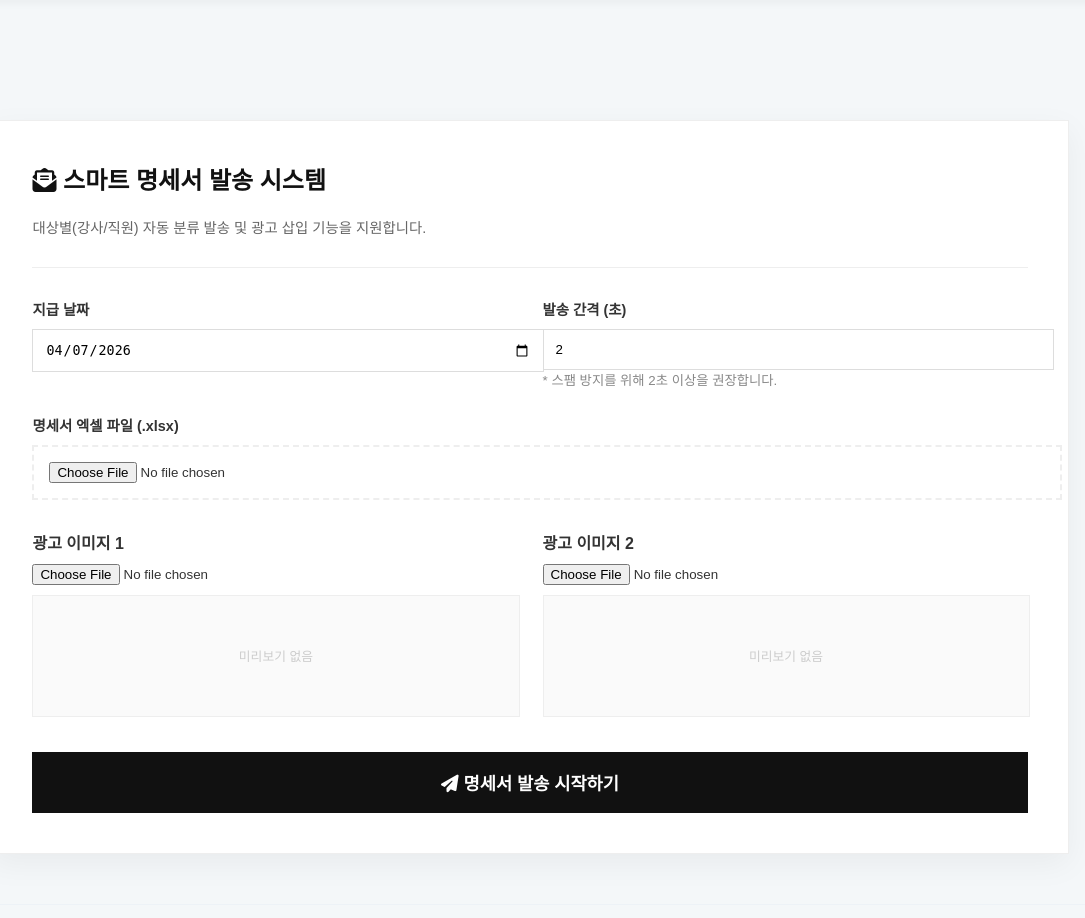
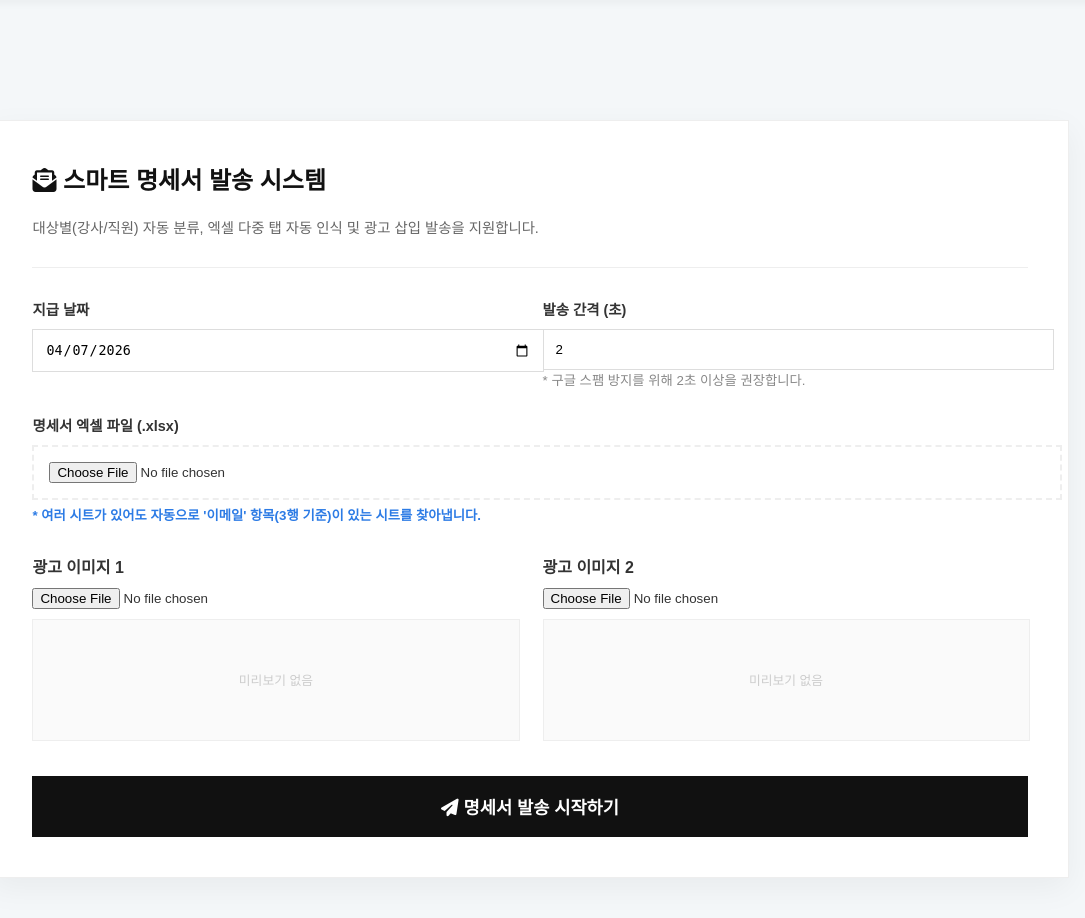
Before and after one commit to saedam2025/sc, a Python web app: template templates/payroll_form.html in a window 1280 px wide. Shown: the part 76-994 px from the top of the page, without its empty margins (110-1195 px from the left). Run offline with Jinja, Linux system fonts and the light colour scheme; the template is opened without the code that fills it, so the values that code supplies are empty; some web fonts are replaced.

Commit message:
Add files via upload

```diff
--- a/templates/payroll_form.html
+++ b/templates/payroll_form.html
@@ -3,7 +3,7 @@
 <div class="content-container" style="max-width: 900px; margin-top: 40px;">
     <div style="background: white; padding: 40px; border-radius: 0; border: 1px solid #eee; box-shadow: 0 10px 30px rgba(0,0,0,0.05);">
         <h2 style="margin-top:0; color:#111; font-weight: 800;"><i class="fa-solid fa-envelope-open-text"></i> 스마트 명세서 발송 시스템</h2>
-        <p style="color: #666; font-size: 0.9rem;">대상별(강사/직원) 자동 분류 발송 및 광고 삽입 기능을 지원합니다.</p>
+        <p style="color: #666; font-size: 0.9rem;">대상별(강사/직원) 자동 분류, 엑셀 다중 탭 자동 인식 및 광고 삽입 발송을 지원합니다.</p>
         <hr style="border:0; border-top:1px solid #eee; margin: 30px 0;">
 
         <form id="payroll-form" enctype="multipart/form-data">
@@ -15,13 +15,14 @@
                 <div>
                     <label style="font-weight: bold; display: block; margin-bottom: 10px; font-size: 0.9rem;">발송 간격 (초)</label>
                     <input type="number" name="interval" value="2" step="0.5" min="0.5" class="form-control" style="width:100%; padding:12px; border:1px solid #ddd; outline: none;">
-                    <small style="color: #888;">* 스팸 방지를 위해 2초 이상을 권장합니다.</small>
+                    <small style="color: #888;">* 구글 스팸 방지를 위해 2초 이상을 권장합니다.</small>
                 </div>
             </div>
 
             <div style="margin-bottom: 30px;">
                 <label style="font-weight: bold; display: block; margin-bottom: 10px; font-size: 0.9rem;">명세서 엑셀 파일 (.xlsx)</label>
                 <input type="file" name="excel" id="excel" accept=".xlsx" required style="width:100%; padding:15px; border: 2px dashed #eee; cursor: pointer;">
+                <small style="color:#2c7be5; font-weight:bold; display:block; margin-top:5px;">* 여러 시트가 있어도 자동으로 '이메일' 항목(3행 기준)이 있는 시트를 찾아냅니다.</small>
             </div>
 
             <div style="display: grid; grid-template-columns: 1fr 1fr; gap: 25px; margin-bottom: 35px;">
@@ -46,26 +47,29 @@
             </button>
         </form>
 
-        <div id="status-panel" style="display:none; margin-top:40px; padding:25px; background:#f9f9f9; border:1px solid #eee;">
+        <div id="status-panel" style="display:none; margin-top:40px; padding:25px; background:#f9f9f9; border:1px solid #eee; border-radius:10px;">
             <div style="display:flex; justify-content:space-between; align-items: center; margin-bottom:15px;">
-                <span id="status-text" style="font-weight:bold; color:#111; font-size: 1.1rem;">🚀 발송 중...</span>
+                <span id="status-text" style="font-weight:bold; color:#111; font-size: 1.1rem;">🚀 발송 준비 중...</span>
                 <span id="progress-percent" style="font-weight: 800; color: #4a90e2; font-size: 1.2rem;">0%</span>
             </div>
-            <div style="width:100%; height:200px; overflow-y:auto; border:1px solid #eee; background:white; padding:15px; font-size:0.9rem; line-height: 2;" id="name-list">
-                </div>
+
+            <div style="width: 100%; background-color: #e0e0e0; height: 8px; border-radius: 4px; margin-bottom: 15px; overflow: hidden;">
+                <div id="progress-bar-fill" style="width: 0%; height: 100%; background-color: #4a90e2; transition: width 0.5s ease;"></div>
+            </div>
+
+            <div style="width:100%; height:250px; overflow-y:auto; border:1px solid #eee; background:white; padding:15px; font-size:0.95rem; line-height: 1.8;" id="name-list">
+            </div>
         </div>
     </div>
 </div>
 
 <script>
-// 1. 페이지 로드 시 오늘 날짜 세팅
 document.addEventListener('DOMContentLoaded', function() {
     const today = new Date().toISOString().split('T')[0];
     const dateInput = document.getElementById('send_date');
     if(dateInput) dateInput.value = today;
 });
 
-// 2. 이미지 미리보기 함수
 function previewImg(input, targetId) {
     const target = document.getElementById(targetId);
     if (input.files && input.files[0]) {
@@ -79,83 +83,111 @@ function previewImg(input, targetId) {
     }
 }
 
-// 3. 폼 전송 이벤트 (이벤트 리스너 방식으로 변경)
 document.getElementById('payroll-form').addEventListener('submit', async function(e) {
-    e.preventDefault(); // 폼 기본 제출 막기
+    e.preventDefault();
 
-    if(!confirm("입력하신 정보로 명세서 발송을 시작하시겠습니까?")) return;
+    if(!confirm("명세서 발송을 시작하시겠습니까? (창을 닫거나 새로고침하지 마세요)")) return;
 
-    // e.target 대신 this를 사용하여 폼 데이터 수집의 안정성 확보
     const formData = new FormData(this);
     const submitBtn = document.getElementById('submit-btn');
+    const panel = document.getElementById('status-panel');
+    const nameList = document.getElementById('name-list');
 
-    // UI 상태 변경
+    // UI 초기화 세팅
     submitBtn.disabled = true;
     submitBtn.style.background = "#ccc";
-    document.getElementById('status-panel').style.display = 'block';
-    document.getElementById('name-list').innerHTML = "<div style='color:#666;'>서버에 발송을 요청하는 중입니다...</div>";
-    document.getElementById('status-text').innerText = "⏳ 발송 준비 중...";
+    panel.style.display = 'block';
+    nameList.innerHTML = "<div style='color:#666;'>서버에 발송을 요청하고 있습니다...</div>";
+    document.getElementById('status-text').innerText = "⏳ 데이터 분석 중...";
     document.getElementById('progress-percent').innerText = "0%";
+    document.getElementById('progress-bar-fill').style.width = "0%";
 
     try {
-        const res = await fetch('/payroll/send', {
-            method: 'POST',
-            body: formData
-        });
-
+        const res = await fetch('/payroll/send', { method: 'POST', body: formData });
         const result = await res.json();
 
         if(result.status === 'error') {
             alert(result.message);
             submitBtn.disabled = false;
             submitBtn.style.background = "#111";
-            document.getElementById('status-panel').style.display = 'none';
+            panel.style.display = 'none';
             return;
         }
 
-        document.getElementById('status-text').innerText = "🚀 발송 중...";
+        document.getElementById('status-text').innerText = "🚀 명세서 발송 진행 중...";
 
-        // 2초마다 상태를 체크하여 화면 업데이트
+        // 1.5초마다 상태 체크
         const checkInterval = setInterval(async () => {
             try {
                 const statusRes = await fetch('/payroll/status');
                 const data = await statusRes.json();
 
                 if (data.total_count > 0) {
-                    const percent = Math.round((data.sent_count / data.total_count) * 100);
-                    document.getElementById('progress-percent').innerText = `${percent}% (${data.sent_count}/${data.total_count})`;
+                    const percent = Math.round((data.processed_count / data.total_count) * 100);
+
+                    document.getElementById('progress-percent').innerText = `${percent}% (${data.processed_count}/${data.total_count})`;
+                    document.getElementById('progress-bar-fill').style.width = `${percent}%`;
 
                     if (data.sent_names.length > 0) {
-                        document.getElementById('name-list').innerHTML = data.sent_names.map(name =>
-                            `<div style="border-bottom:1px solid #f5f5f5; padding:5px 0;"><i class="fa-solid fa-check" style="color:green;"></i> <b>${name}</b>님께 발송 완료</div>`
+                        nameList.innerHTML = data.sent_names.map(name =>
+                            `<div style="border-bottom:1px solid #f5f5f5; padding:5px 0;"><i class="fa-solid fa-check" style="color:green;"></i> <b>${name}</b>님께 발송 성공</div>`
                         ).join('');
                     }
 
-                    // 리스트 하단으로 자동 스크롤
-                    const listDiv = document.getElementById('name-list');
-                    listDiv.scrollTop = listDiv.scrollHeight;
+                    nameList.scrollTop = nameList.scrollHeight; // 자동 스크롤
                 }
 
-                // 발송 완료 조건 확인
-                if(!data.is_running && data.sent_count >= data.total_count && data.total_count > 0) {
+                // [핵심] is_running이 False가 되면 발송이 완전히 종료된 것임
+                if (!data.is_running && data.total_count > 0 && data.processed_count >= data.total_count) {
                     clearInterval(checkInterval);
-                    document.getElementById('status-text').innerText = "✅ 발송이 모두 완료되었습니다.";
-                    alert("모든 명세서가 성공적으로 발송되었습니다!");
+                    showCompletionReport(data); // 상세 리포트 렌더링 함수 호출
                     submitBtn.disabled = false;
                     submitBtn.style.background = "#111";
                 }
-            } catch (statusErr) {
-                console.error("상태 확인 중 오류:", statusErr);
+            } catch (err) {
+                console.error("상태 확인 중 오류:", err);
             }
-        }, 2000);
+        }, 1500);
 
     } catch (err) {
-        console.error("발송 요청 중 오류:", err);
-        alert("서버 통신 중 오류가 발생했습니다. 개발자 도구(F12)의 콘솔창을 확인해주세요.");
+        alert("서버 통신 중 오류가 발생했습니다.");
         submitBtn.disabled = false;
         submitBtn.style.background = "#111";
-        document.getElementById('status-panel').style.display = 'none';
+        panel.style.display = 'none';
     }
 });
+
+// 발송 완료 후 리포트를 그려주는 전용 함수
+function showCompletionReport(data) {
+    document.getElementById('status-text').innerText = "✅ 발송 완료 리포트";
+    document.getElementById('progress-bar-fill').style.backgroundColor = "#28a745"; // 초록색 변경
+
+    let errorHtml = '';
+    if (data.errors.length > 0) {
+        errorHtml = `<div style="margin-top:15px; padding:15px; background:#fff5f5; border-left:4px solid #e53e3e; border-radius:4px;">
+                        <b style="color:#e53e3e; display:block; margin-bottom:8px;"><i class="fa-solid fa-triangle-exclamation"></i> 발송 실패 내역 (${data.errors.length}건)</b>
+                        <div style="color:#c53030;">${data.errors.join('<br>')}</div>
+                     </div>`;
+    } else {
+        errorHtml = `<div style="margin-top:15px; padding:10px; color:#2f855a; font-weight:bold;"><i class="fa-solid fa-face-smile"></i> 실패한 내역이 없이 모두 전송되었습니다.</div>`;
+    }
+
+    const reportHtml = `
+        <div style="background:#f0f4f8; padding:20px; border-radius:8px; margin-bottom:20px; text-align:center;">
+            <h3 style="margin:0; color:#1a202c;">총 발송 대상 : <span style="color:#4a90e2;">${data.total_count}</span>명</h3>
+            <p style="margin:10px 0 0 0; font-size:1.1rem;">
+                <span style="color:green; font-weight:bold;">성공 ${data.sent_count}건</span> /
+                <span style="color:#e53e3e; font-weight:bold;">실패 ${data.errors.length}건</span>
+            </p>
+        </div>
+        ${errorHtml}
+        <h4 style="margin: 20px 0 10px 0; border-bottom: 2px solid #eee; padding-bottom: 5px;"><i class="fa-solid fa-list-check"></i> 성공 명단 리스트</h4>
+        <div style="display:grid; grid-template-columns: repeat(auto-fill, minmax(120px, 1fr)); gap: 10px;">
+            ${data.sent_names.map(name => `<div style="background:#f8f9fa; padding:8px; border-radius:5px; text-align:center; font-size:0.9rem; border:1px solid #e2e8f0;">${name}</div>`).join('')}
+        </div>
+    `;
+
+    document.getElementById('name-list').innerHTML = reportHtml;
+}
 </script>
 {% endblock %}
```
